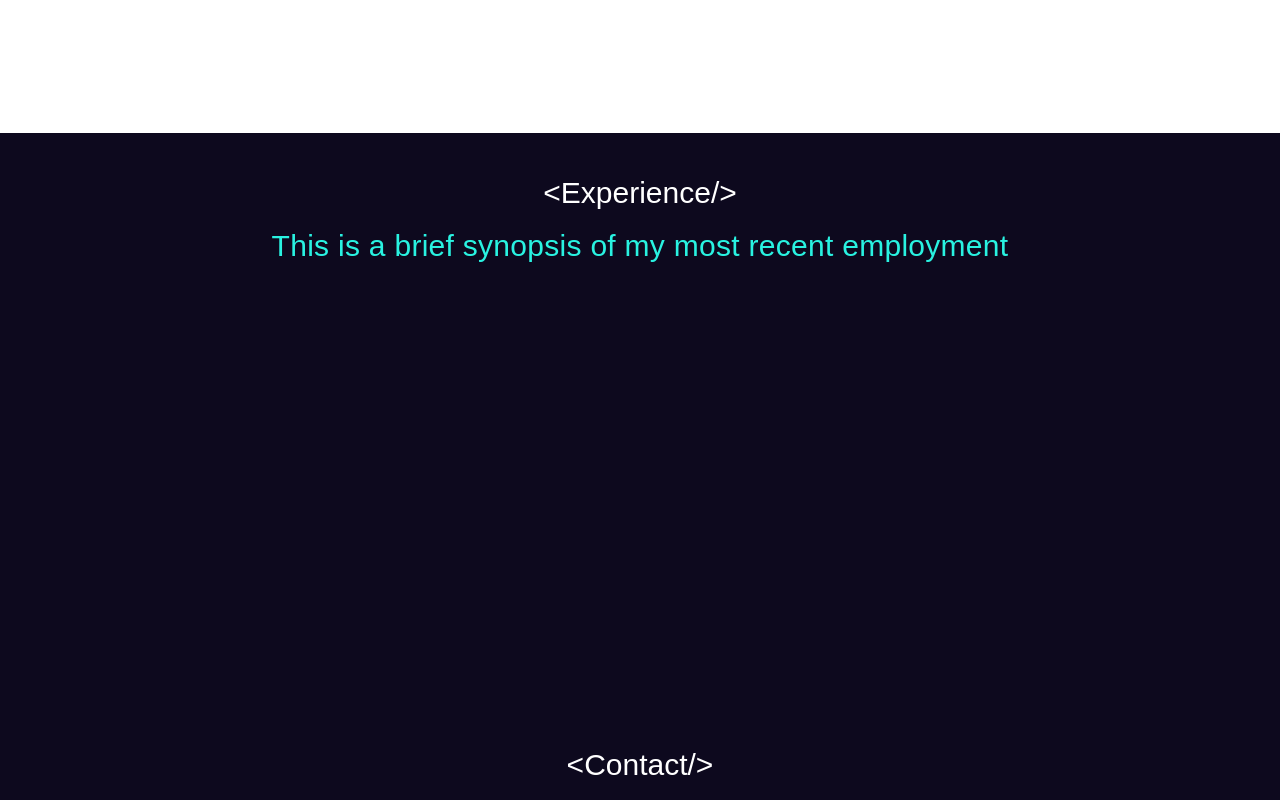
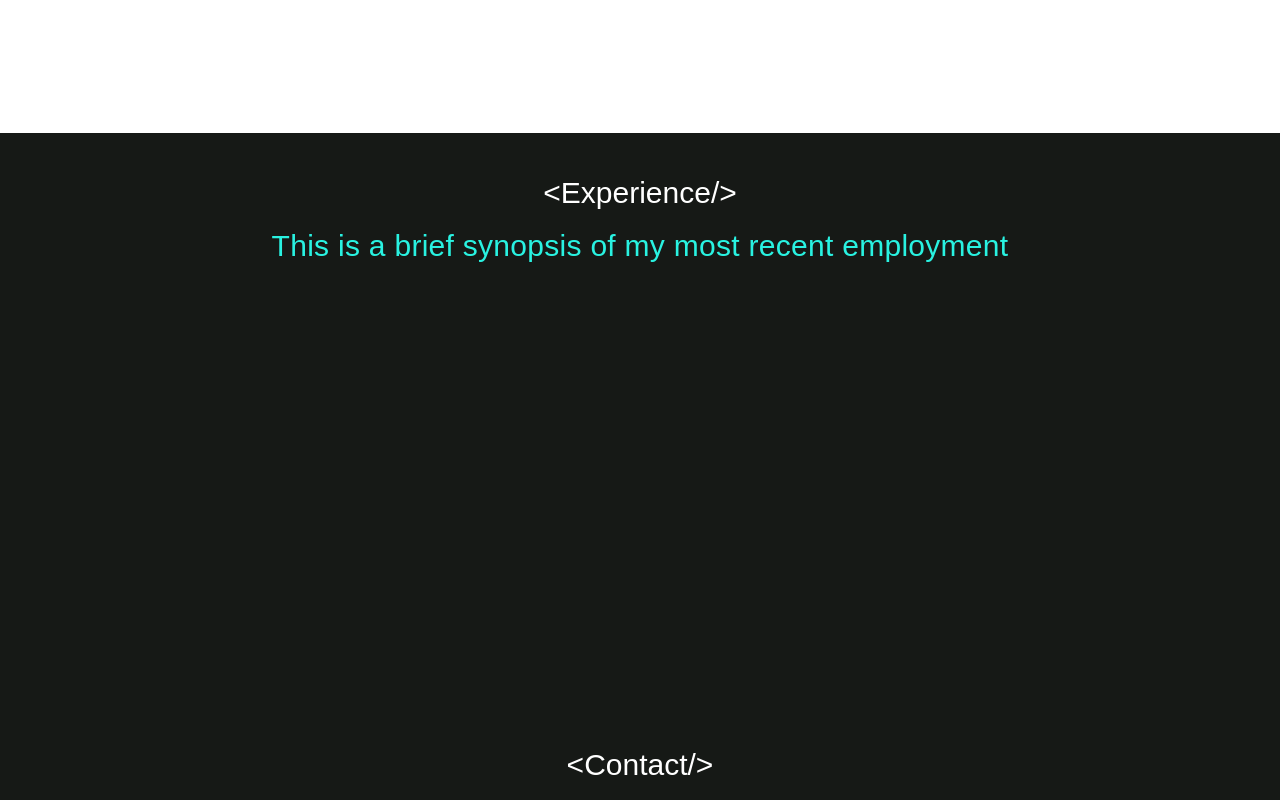
Before and after one commit to faizaansheikh/Portfolio, a React (Create React App) app: page / in a window 1280 px wide. Shown: the part 3300-4100 px from the top of the page. Built offline with nearby package versions, Linux system fonts and the light colour scheme; a small style sheet from the web is missing; a web font is replaced by a local one.

Commit message:
Update contact.css

```diff
--- a/src/components/Contact/contact.css
+++ b/src/components/Contact/contact.css
@@ -9,7 +9,8 @@
     display: flex;
     justify-content: center;
     flex-direction: column;
-    background-color: #0d091e;
+    background-color: #161916;
+
     /* background-color: #211e1e; */
 
 
```
